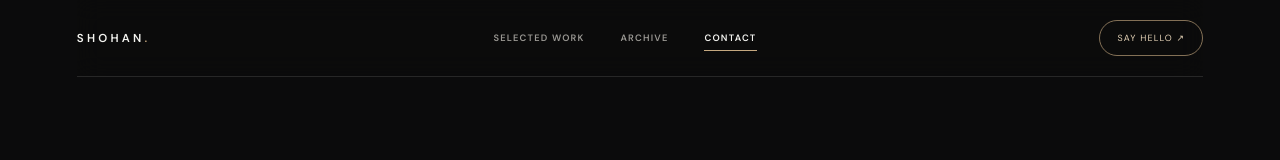
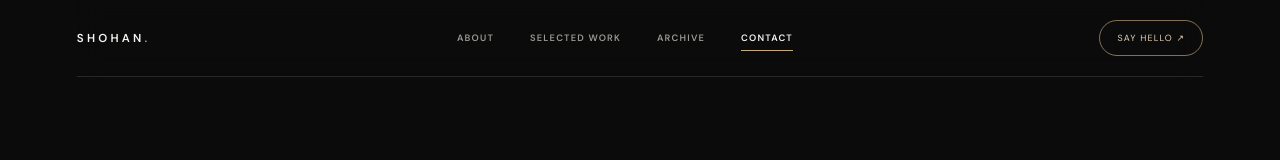
Before and after one commit to shahariernayemshohan-code/personal-website-, a plain HTML site: page index.html in a window 1280 px wide. Shown: the top 160 px of the page. Drawn offline with nearby package versions, Linux system fonts and the light colour scheme; a web font is replaced by a local one.

Commit message:
Move About section to homepage front and add About navigation link

```diff
--- a/index.html
+++ b/index.html
@@ -670,8 +670,9 @@ footer{display:flex;justify-content:space-between;gap:18px;padding:28px 0 35px;b
 <body>
   <a class="skip" href="#main">Skip to content</a>
   <a class="skip" href="#main">Skip to content</a><main class="wrap" id="main">
-<header class="topbar"><div class="nav-inner"><a class="wordmark" href="#home" aria-label="Shohan home">SHOHAN<span>.</span></a><nav class="nav" aria-label="Main navigation"><a href="#selected">Selected work</a><a href="#archive">Archive</a><a href="#contact">Contact</a></nav><a class="nav-cta" href="mailto:shahariernayemshohan@gmail.com" target="_blank" rel="noopener noreferrer">Say hello ↗</a></div></header>
+<header class="topbar"><div class="nav-inner"><a class="wordmark" href="#home" aria-label="Shohan home">SHOHAN<span>.</span></a><nav class="nav" aria-label="Main navigation"><a href="#about">About</a><a href="#selected">Selected work</a><a href="#archive">Archive</a><a href="#contact">Contact</a></nav><a class="nav-cta" href="mailto:shahariernayemshohan@gmail.com" target="_blank" rel="noopener noreferrer">Say hello ↗</a></div></header>
 <section class="hero" id="home" aria-labelledby="hero-title"><div class="hero-text"><div class="eyebrow">Shohan / Personal visual journal / Bangladesh</div><h1 id="hero-title">A life, <em>observed.</em><br>In places and frames.</h1><p class="hero-copy">A personal collection of places explored, details noticed and moments worth keeping — with curiosity as the constant.</p><div class="availability"><span class="status-dot"></span>Based in Bangladesh <i>·</i> UTC +6</div><div class="hero-actions"><a class="btn dark" href="#selected">Explore selected work ↗</a></div></div><figure class="hero-visual"><div class="hero-image-frame"><img class="hero-image" src="./bakal-1.JPG" alt="A landscape from Shohan's personal photo archive" fetchpriority="high"></div><figcaption class="hero-caption"><span>Field notes · Personal archive</span><span>01 / Signature frame</span></figcaption></figure><div class="hero-index"><span>SCROLL TO EXPLORE</span><span>↓</span></div></section>
+<section class="section philosophy-section" id="about"><div class="philosophy-sticky"><div class="section-kicker">03 — A personal perspective</div><h2>Stay curious.<br><em>Notice more.</em></h2><p class="philosophy-note">A way of seeing, not a finished point of view.</p></div><div class="philosophy-copy"><p class="philosophy-lead">I'm interested in how things work, but just as curious about everything beyond a screen.</p><p>I like discovering unfamiliar places, noticing details others might pass by, and keeping moments through photography. Technology gives me new questions. Travel gives me new perspectives. Photography gives me a way to remember what caught my attention.</p><p>I'm still learning what matters to me, and letting the rest unfold.</p><div class="interest-list"><div><span>01</span><b>Technology</b><small>Tools, ideas and what comes next</small></div><div><span>02</span><b>Travel</b><small>New landscapes and perspectives</small></div><div><span>03</span><b>Photography</b><small>Stories told through a frame</small></div><div><span>04</span><b>Growth</b><small>Curiosity and lifelong learning</small></div></div></div></section>
 <section class="section selected-section" id="selected"><div class="section-head"><div><div class="section-kicker">01 — Selected places</div><h2>Somewhere, remembered.</h2></div><p class="section-note">A small selection from journeys near and far. Each frame is a note from a place that stayed with me.</p></div><div class="project-grid">
 <article class="project project-wide"><a class="project-image" href="#archive" aria-label="Explore Bandarban photographs"><img src="./bandarban.JPG" alt="Landscape in Bandarban" loading="lazy"><span class="project-open">View archive ↗</span></a><div class="project-meta"><span class="project-index">01</span><span class="category-tag tag-gold">Landscape</span></div><h3>Bandarban</h3><p>Quiet scale, open horizons and a different sense of distance.</p></article>
 <article class="project project-offset"><a class="project-image" href="#archive" aria-label="Explore Bogura photographs"><img src="./bogura.jpeg" alt="A scene from Bogura" loading="lazy"><span class="project-open">View archive ↗</span></a><div class="project-meta"><span class="project-index">02</span><span class="category-tag tag-stone">Travel notes</span></div><h3>Bogura</h3><p>Fragments of a journey, collected along the way.</p></article>
@@ -690,7 +691,7 @@ footer{display:flex;justify-content:space-between;gap:18px;padding:28px 0 35px;b
 <figure class="archive-item" data-category="landscape"><button class="archive-image" type="button" aria-label="Open photograph 10"><img src="./IMG_2059.jpeg" alt="A collected travel moment" loading="lazy"></button><figcaption><span>10 / LANDSCAPE</span><b>Collected moments</b></figcaption></figure>
 <figure class="archive-item" data-category="moments"><button class="archive-image" type="button" aria-label="Open photograph 11"><img src="./IMG_0893.jpeg" alt="A moment kept in the archive" loading="lazy"></button><figcaption><span>11 / MOMENTS</span><b>One for the archive</b></figcaption></figure></div></section>
 <div class="photo-lightbox" id="photo-lightbox" role="dialog" aria-modal="true" aria-label="Photo viewer" aria-hidden="true"><button type="button" class="lightbox-close" id="photo-lightbox-close" aria-label="Close photo viewer">×</button><button type="button" class="lightbox-prev" id="photo-lightbox-prev" aria-label="Previous photograph">‹</button><img id="photo-lightbox-image" alt=""><button type="button" class="lightbox-next" id="photo-lightbox-next" aria-label="Next photograph">›</button><div class="lightbox-counter" id="photo-lightbox-counter" aria-live="polite"></div><div class="lightbox-caption" id="photo-lightbox-caption"></div></div>
-<section class="section philosophy-section" id="about"><div class="philosophy-sticky"><div class="section-kicker">03 — A personal perspective</div><h2>Stay curious.<br><em>Notice more.</em></h2><p class="philosophy-note">A way of seeing, not a finished point of view.</p></div><div class="philosophy-copy"><p class="philosophy-lead">I'm interested in how things work, but just as curious about everything beyond a screen.</p><p>I like discovering unfamiliar places, noticing details others might pass by, and keeping moments through photography. Technology gives me new questions. Travel gives me new perspectives. Photography gives me a way to remember what caught my attention.</p><p>I'm still learning what matters to me, and letting the rest unfold.</p><div class="interest-list"><div><span>01</span><b>Technology</b><small>Tools, ideas and what comes next</small></div><div><span>02</span><b>Travel</b><small>New landscapes and perspectives</small></div><div><span>03</span><b>Photography</b><small>Stories told through a frame</small></div><div><span>04</span><b>Growth</b><small>Curiosity and lifelong learning</small></div></div></div></section>
+
 <section class="section contact-section" id="contact"><div class="section-kicker">04 — Get in touch</div><div class="contact-main"><div><h2>Let's keep<br><em>in touch.</em></h2><p>For a conversation, a shared idea or simply to say hello.</p></div><a class="contact-cta" href="mailto:shahariernayemshohan@gmail.com">Email me ↗</a></div><div class="connect-grid">
 <a class="social" href="https://www.instagram.com/shaharier_nayem/" target="_blank" rel="noopener noreferrer"><span class="social-left"><span class="social-icon">◎</span><span><span class="social-name">Instagram</span><span class="social-handle">@shaharier_nayem</span></span></span><span class="social-arrow">↗</span></a>
 <a class="social" href="https://www.facebook.com/share/1EQkLEbm3t/?mibextid=wwXIfr" target="_blank" rel="noopener noreferrer"><span class="social-left"><span class="social-icon">f</span><span><span class="social-name">Facebook</span><span class="social-handle">Connect with me</span></span></span><span class="social-arrow">↗</span></a>
```
